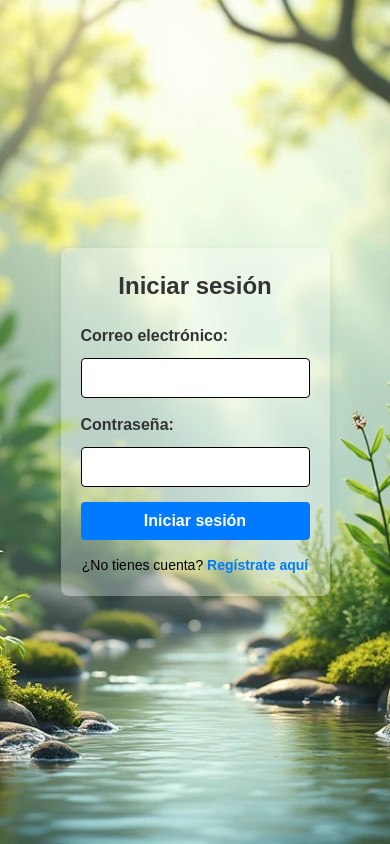
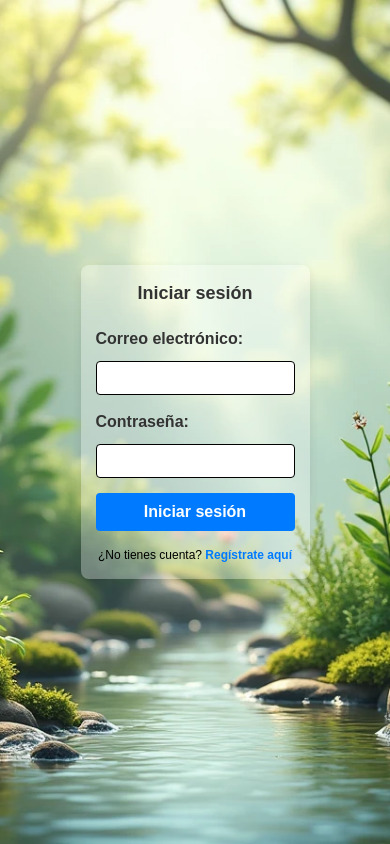
Before and after one commit to Eder-Plazas/Proyecto-Final-Web, a React (Vite) app: page / in a window 390 px wide. Built offline with nearby package versions, Linux system fonts and the light colour scheme.

Commit message:
login y register 2

```diff
--- a/src/Components/Login/Login.css
+++ b/src/Components/Login/Login.css
@@ -98,3 +98,51 @@ button:hover {
 .register-link a:hover {
   color: #0056b3;
 }
+
+@media (max-width: 768px) {
+  .login-container {
+    max-width: 90%;
+    padding: 15px;
+  }
+
+  h2 {
+    font-size: 20px;
+  }
+
+  input[type="text"],
+  input[type="password"],
+  button {
+    font-size: 14px;
+    padding: 8px;
+  }
+
+  .register-link {
+    font-size: 13px;
+  }
+}
+
+@media (max-width: 480px) {
+  body {
+    padding: 10px;
+  }
+
+  .login-container {
+    max-width: 100%;
+    padding: 15px;
+  }
+
+  h2 {
+    font-size: 18px;
+  }
+
+  input[type="text"],
+  input[type="password"],
+  button {
+    font-size: 14px;
+    padding: 8px;
+  }
+
+  .register-link {
+    font-size: 12px;
+  }
+}
--- a/src/Components/Register/Register.css
+++ b/src/Components/Register/Register.css
@@ -1,7 +1,17 @@
-*{
+* {
     padding: 0;
     margin: 0;
     box-sizing: border-box;
+}
+
+body {
+    font-family: Arial, sans-serif;
+    background-image: url('../Imagenes/fondo.png');
+    background-size: cover;
+    background-position: center;
+    background-repeat: no-repeat;
+    background-attachment: fixed;
+    min-height: 100vh;
 }
 
 .register-container {
--- a/src/Components/Register/Register.jsx
+++ b/src/Components/Register/Register.jsx
@@ -11,6 +11,7 @@ const Register = () => {
   const [password, setPassword] = useState('');
   const [role, setRole] = useState('');
   const [error, setError] = useState('');
+  const [successMessage, setSuccessMessage] = useState('');
 
   const handleSubmit = async (e) => {
     e.preventDefault();
@@ -28,8 +29,16 @@ const Register = () => {
           TipoRol: role
         });
 
-        console.log('Registro exitoso:', { username, email, password, role });
+        setSuccessMessage('¡Registro exitoso!');
+        setUsername('');
+        setEmail('');
+        setPassword('');
+        setRole('');
         setError('');
+
+        setTimeout(() => {
+          setSuccessMessage('');
+        }, 2500);
       } catch (error) {
         setError('Error al registrar. Inténtelo de nuevo.');
         console.error('Error al registrar:', error);
@@ -41,6 +50,7 @@ const Register = () => {
     <div className="register-container">
       <h2>Regístrate</h2>
       {error && <p className="error">{error}</p>}
+      {successMessage && <p className="success">{successMessage}</p>}
       <form onSubmit={handleSubmit}>
         <div className="input-group">
           <label htmlFor="username">Nombre de usuario:</label>
```
Lines whose indentation alone changed are shown as unchanged.
